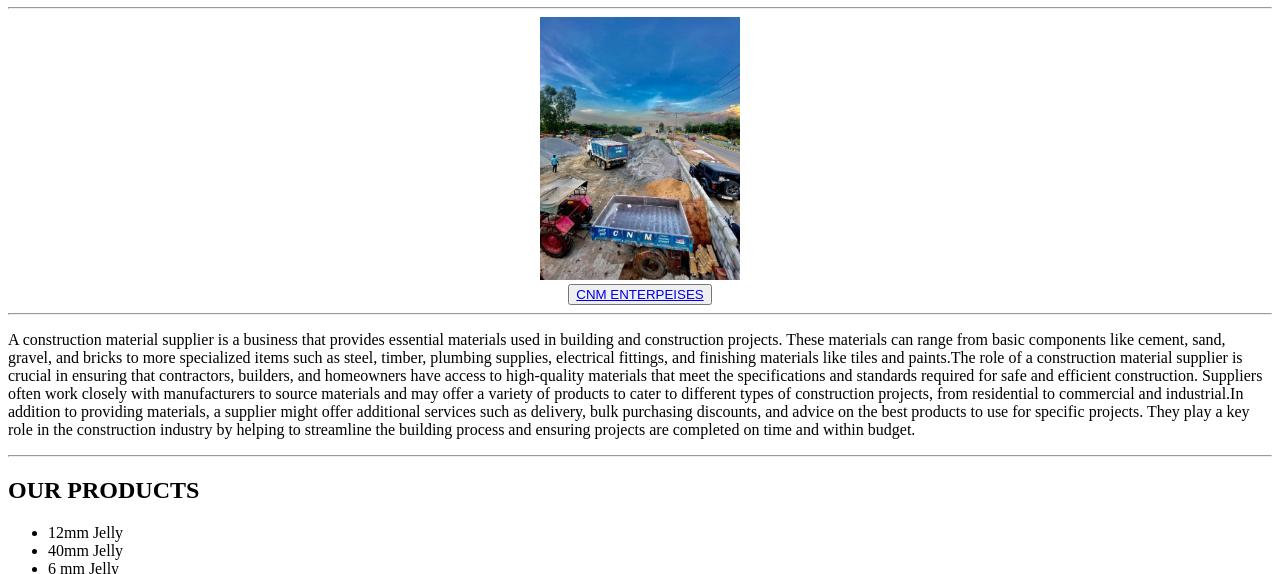
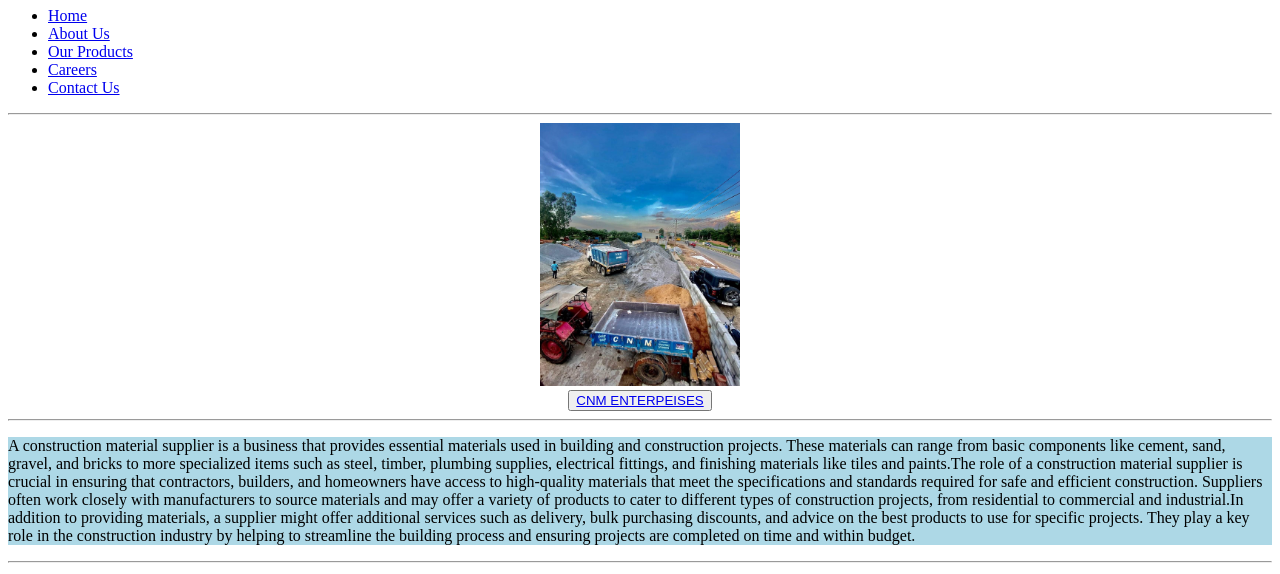
Before and after one commit to Manojmhsr/Webcnm, a plain HTML site: page index.html in a window 1280 px wide. Shown: the part 83-657 px from the top of the page. Drawn offline with Linux system fonts and the light colour scheme.

Commit message:
added colour

```diff
--- a/index.html
+++ b/index.html
@@ -8,6 +8,30 @@
   <body>
     <hr />
     <h1>CNM ENTERPRISES</h1>
+    <header>
+
+        <!-- Navigation Menu -->
+        <nav>
+            <ul>
+                <li class="active">
+                    <a href="#">Home</a>
+                </li>
+                <li>
+                    <a href="#">About Us</a>
+                </li>
+                <li>
+                    <a href="#">Our Products</a>
+                </li>
+                <li>
+                    <a href="#">Careers</a>
+                </li>
+                <li>
+                    <a href="#">Contact Us</a>
+                </li>
+            </ul>
+        </nav>
+    </div>
+
     <hr />
     <center>
       <img width="200px" src="img1.jpg" alt="" />
@@ -19,6 +43,7 @@
       </button>
     </center>
     <hr />
+    <div class="text-box" style="background-color: lightblue;">
     <p>
       A construction material supplier is a business that provides essential
       materials used in building and construction projects. These materials can
@@ -37,6 +62,7 @@
       construction industry by helping to streamline the building process and
       ensuring projects are completed on time and within budget.
     </p>
+    </div>
     <hr />
     <h2>OUR PRODUCTS</h2>
     <ul>
@@ -68,5 +94,7 @@
 
       <li>8'Block</li>
     </ul>
+
+
   </body>
 </html>
```
